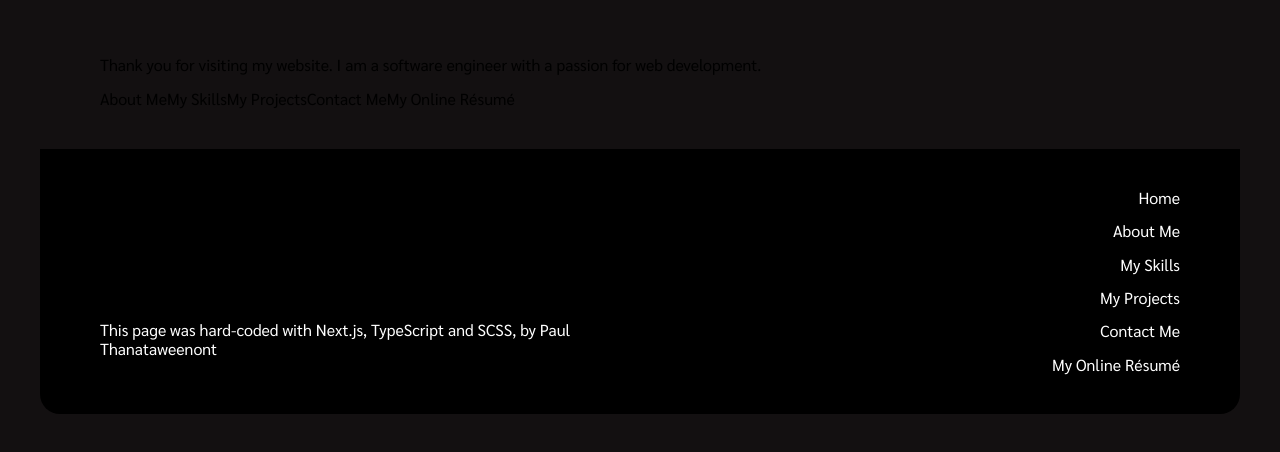
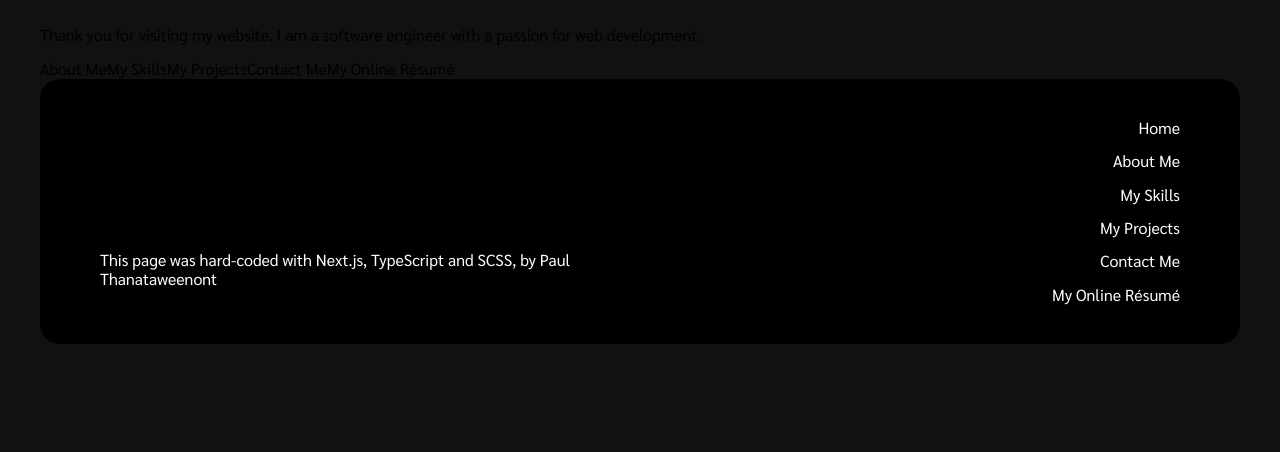
Before and after one commit to PaulRGU2014/kru-paul-2023-website, a Next.js app in the folder frontend/: page / in a window 1280 px wide. Shown: the top 452 px of the page. Built offline with nearby package versions, Linux system fonts and the light colour scheme.

Commit message:
update global styling

```diff
--- a/frontend/src/app/global.scss
+++ b/frontend/src/app/global.scss
@@ -9,12 +9,12 @@ body{
     background-color: #131011;
     .content-area {
         max-width: 1200px;
-        margin: 0 auto;
+        margin: 10px auto;
         border: #131011;
-        border-radius: 0 0 20px 20px;
         overflow: hidden;
         & > * {
-            padding: 40px 60px;
+            // padding: 40px 60px;
+            border-radius: 20px;
         }
     }
 }
--- a/frontend/src/components/Footer/Footer.module.scss
+++ b/frontend/src/components/Footer/Footer.module.scss
@@ -5,6 +5,7 @@
     justify-content: space-between;
     background-color: #000;
     color: #fff;
+    padding: 40px 60px;
 }
 
 .link_wrapper {
```
